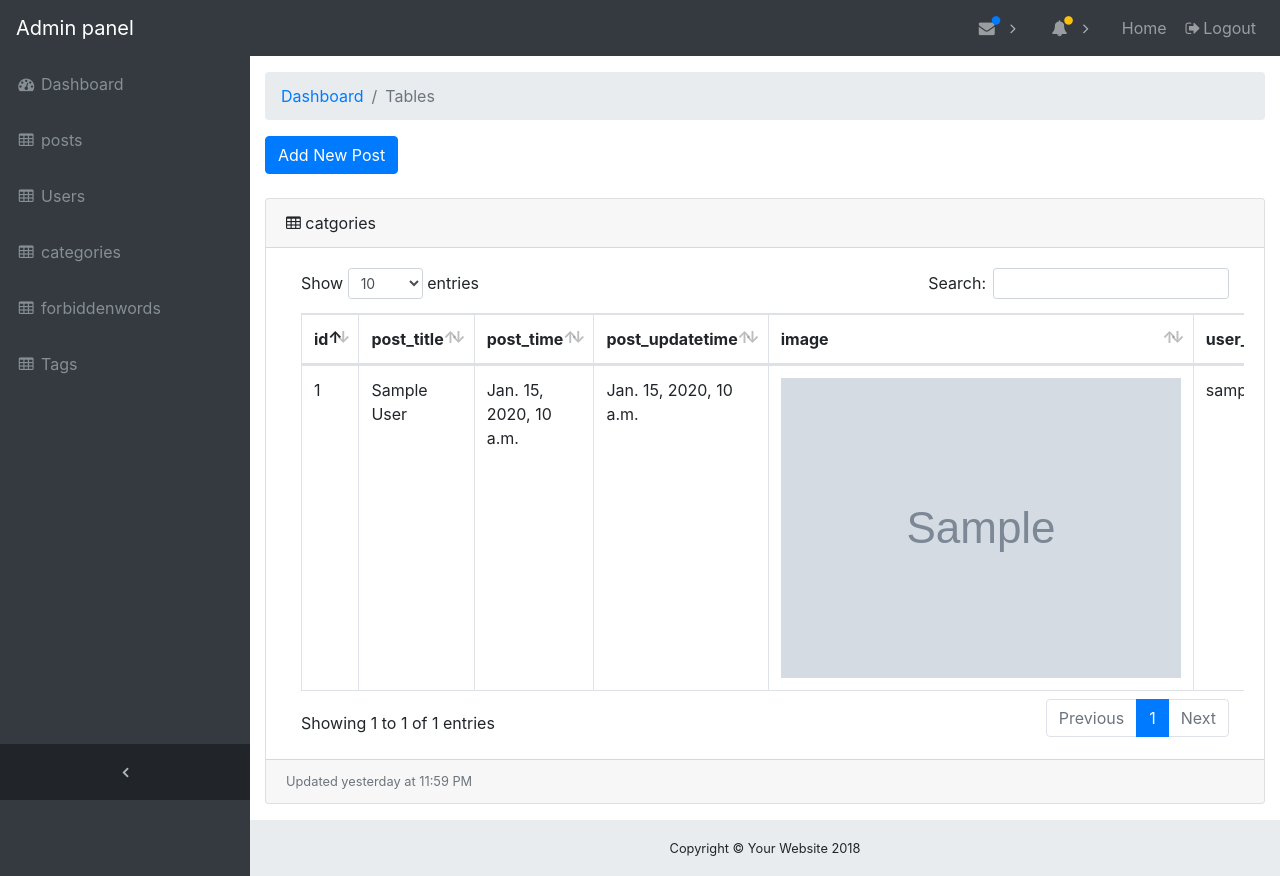
After one commit to MarkWahba-git/DjangoBlog-ITI, a Django app: page /adminBlog/all_posts in a window 1280 px wide. The commit adds this page. Run offline with Django 3.2, Linux system fonts and the light colour scheme; tables that the repository leaves empty hold one stand-in row (values such as "Sample post"); grey boxes marked "Sample" are stand-in pictures; some libraries are stand-ins or nearby versions.

Commit message:
create post table to show data and delete post

```diff
--- a/DjangoBlogITI/adminBlog/models.py
+++ b/DjangoBlogITI/adminBlog/models.py
@@ -33,3 +33,6 @@ class Post (models.Model):
 	user_id=models.ForeignKey(User, on_delete=models.CASCADE)
 	category_id=models.ForeignKey(category,on_delete=models.DO_NOTHING)
 	tag_name=models.ManyToManyField(Tags)
+
+	def __str__(self):
+		return self.title
--- a/DjangoBlogITI/adminBlog/templates/header.html
+++ b/DjangoBlogITI/adminBlog/templates/header.html
@@ -44,7 +44,7 @@
             </li>
 
             <li class="nav-item" data-toggle="tooltip" data-placement="right" title="Tables">
-                <a class="nav-link" href="/allusers">
+                <a class="nav-link" href="/adminBlog/users">
                     <i class="fa fa-fw fa-table"></i>
                     <span class="nav-link-text">Users</span>
                 </a>
--- a/DjangoBlogITI/adminBlog/templates/index.html
+++ b/DjangoBlogITI/adminBlog/templates/index.html
@@ -39,7 +39,7 @@
                         </div>
                         <div class="mr-5"> {{ usercount }} Users</div>
                     </div>
-                    <a class="card-footer text-white clearfix small z-1" href="/adminBlog/users">
+                    <a class="card-footer text-white clearfix small z-1" href="allusers/">
                         <span class="float-left">View Details</span>
                         <span class="float-right">
                 <i class="fa fa-angle-right"></i>
--- /dev/null
+++ b/DjangoBlogITI/adminBlog/templates/posts.html
@@ -0,0 +1,69 @@
+<!DOCTYPE html>
+<html lang="en">
+{% extends 'base.html' %}
+{% block main_block %}
+  <div class="content-wrapper">
+    <div class="container-fluid">
+       <!-- Breadcrumbs-->
+      <ol class="breadcrumb">
+        <li class="breadcrumb-item">
+          <a href="#">Dashboard</a>
+        </li>
+        <li class="breadcrumb-item active">Tables</li>
+      </ol>
+
+        <a href='/adminBlog/post_add'> <button type="button" class="btn btn-primary" >Add New Post</button></a>
+      <br><br>
+<div class="card mb-3">
+        <div class="card-header">
+          <i class="fa fa-table"></i> catgories</div>
+        <div class="card-body">
+          <div class="table-responsive">
+            <table class="table table-bordered" id="dataTable" width="100%" cellspacing="0">
+              <thead>
+                <tr>
+		  <th>id</th>
+                  <th>post_title</th>
+
+                  <th>post_time</th>
+                  <th>post_updatetime</th>
+                  <th>image</th>
+                  <th>user_name</th>
+                  <th>category_name</th>
+                  <th>tag_name</th>
+                  <th span="2">Actions</th>
+                </tr>
+              </thead>
+
+              <tbody>
+              {% for w in all_posts %}
+                <tr>
+		            <td>{{w.id}}</td>
+                    <td>{{w.title}}</td>
+                    <td>{{w.post_date}}</td>
+                    <td>{{w.post_update}}</td>
+                    <td><img src="{{w.image}}"></td>
+                    <td>{{w.user_id}}</td>
+                    <td>{{w.category_id}}</td>
+                    <td>{{w.tag_name}}</td>
+                     <td>
+                        <a href="/adminBlog/post_edit/{{w.id}}"><button type="button" class="btn btn-secondary"> Edit </button></a>
+                        <a href="/adminBlog/post_delete/{{w.id}}"><button type="button" class="btn btn-danger"> Delete </button></a>
+                     </td>
+                </tr>
+              {% endfor %}
+
+
+              </tbody>
+            </table>
+          </div>
+        </div>
+        <div class="card-footer small text-muted">Updated yesterday at 11:59 PM</div>
+      </div>
+
+    </div>
+    <!-- /.container-fluid-->
+    <!-- /.content-wrapper-->
+    {% endblock %}
+
+</html>
--- a/DjangoBlogITI/adminBlog/urls.py
+++ b/DjangoBlogITI/adminBlog/urls.py
@@ -15,7 +15,11 @@ urlpatterns=[
 	path('cat_delete/<id>',views.cat_delete),
 	path('category_add',views.category_add),
 	path('category_edit/<id>',views.category_edit),
-	path('side_categories',views.side_categories)
+	path('side_categories',views.side_categories),
+	path('all_posts',views.all_posts),
+	path('post_delete/<id>',views.post_delete)
+
+
 
 
 
--- a/DjangoBlogITI/adminBlog/views.py
+++ b/DjangoBlogITI/adminBlog/views.py
@@ -1,7 +1,6 @@
 from django.shortcuts import render
 from django.contrib.auth.models import User
-from adminBlog.models import forbidden_words,category
-#posts,
+from adminBlog.models import forbidden_words,category,Post
 from django.http import HttpResponse,HttpResponseRedirect
 from adminBlog.form import usr_form
 from adminBlog.form import cat_form,word_form,usr_block,usr_promote
@@ -159,3 +158,21 @@ def side_categories(request):
 	categories=category.objects.all()
 	context={'categories':categories}
 	return render(request,'side_bar.html',context)
+
+
+
+
+
+
+
+#############################################
+def all_posts(request):
+	all_posts=Post.objects.all()
+	context={'all_posts':all_posts}
+	return  render(request,'posts.html',context)
+
+
+def post_delete(request,id):
+	post=Post.objects.get(id=id)
+	post.delete()
+	return HttpResponseRedirect('/adminBlog/all_posts')
```
Also changed, not shown: DjangoBlogITI/adminBlog/admin.py (+3 -4 lines), DjangoBlogITI/adminBlog/templates/posts_tables.html (+4 -4 lines), DjangoBlogITI/adminBlog/templates/about_1.jpg (added).
